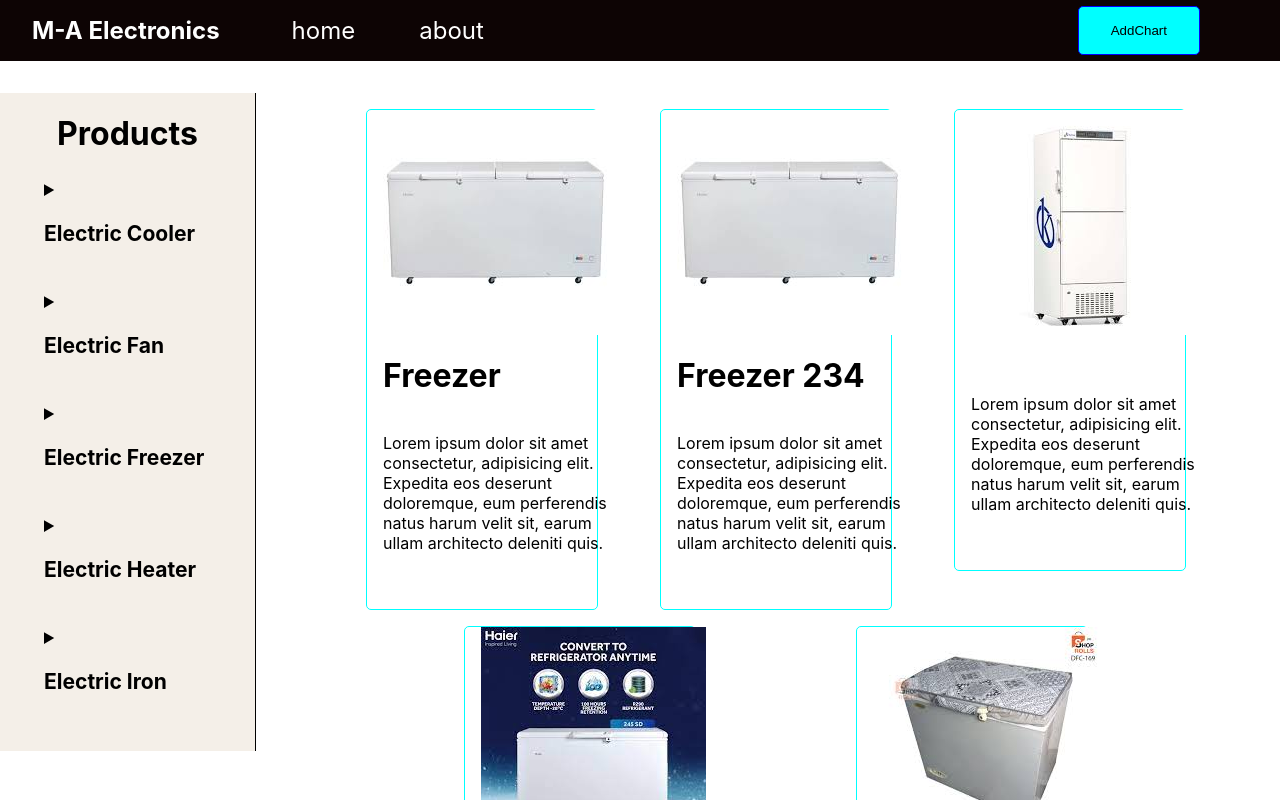
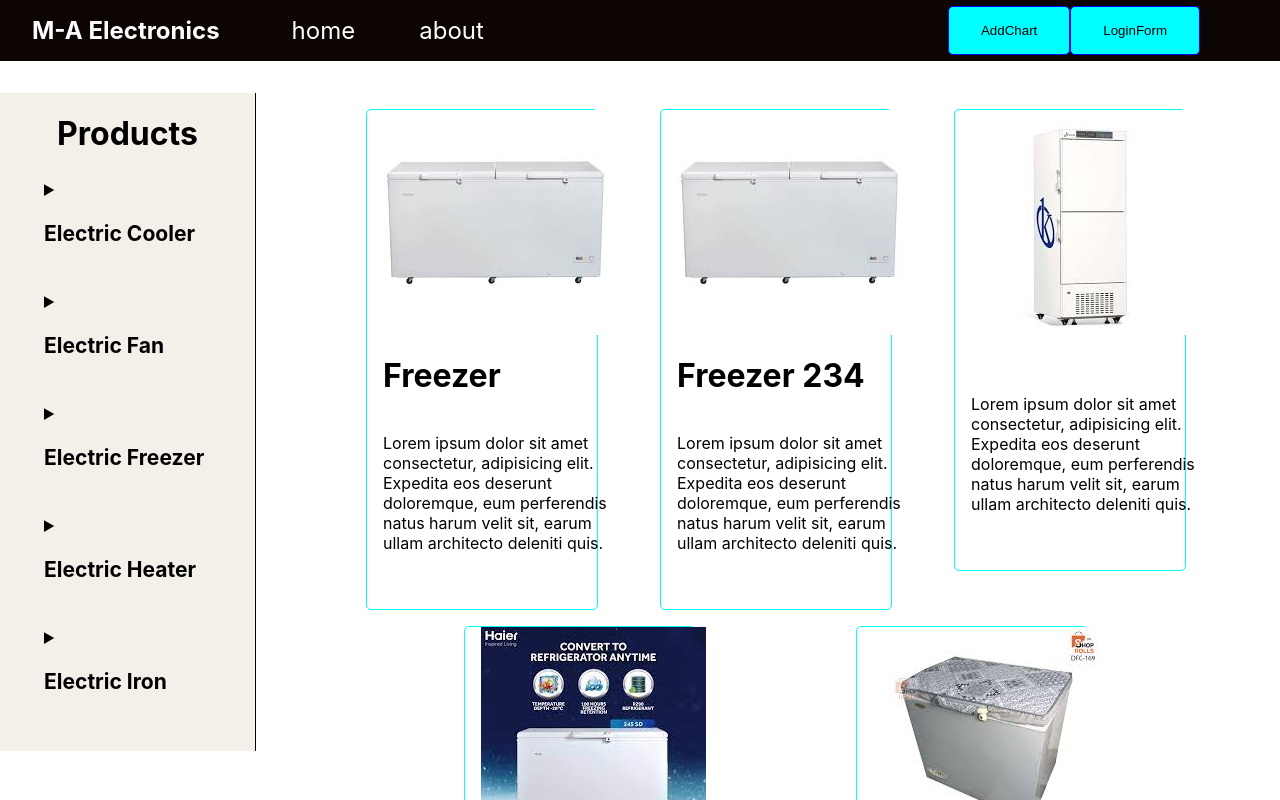
Before and after one commit to ManzoorAhmad1/Electric_Products, a React (Create React App) app: page /PelFreezer in a window 1280 px wide. Shown: the top 800 px of the page. Built offline with nearby package versions, Linux system fonts and the light colour scheme.

Commit message:
use onClick handler

```diff
--- a/src/Component/Navbar/Navbar.js
+++ b/src/Component/Navbar/Navbar.js
@@ -14,6 +14,7 @@ const Navbar = (props) => {
 
             <div className={classes.button}>
                 <button>AddChart</button>
+                <button onClick={props.onClick}>LoginForm</button>
             </div>
         </div>
 
```
